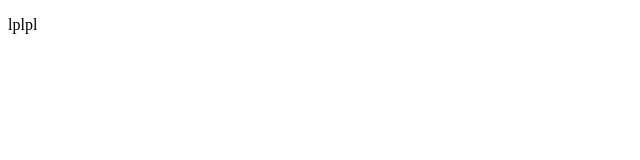
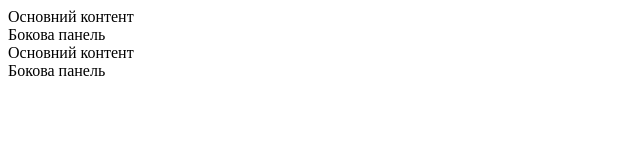
Before and after one commit to ganzela/accounting, a plain HTML site: page index.html in a window 1280 px wide. Shown: the whole page, without its empty margins (0-640 px from the left). Drawn offline with Linux system fonts and the light colour scheme.

Commit message:
Add files via upload

```diff
--- /dev/null
+++ b/CSS.css
@@ -0,0 +1,11 @@
+.wrapper {
+    display: flex;
+    gap: 20px; /* Відступ між контентом і панеллю */
+}
+.sidebar {
+    width: 250px; /* Ширина панелі */
+    background-color: #f4f4f4;
+}
+main {
+    flex: 1; /* Основний контент займає решту місця */
+}
--- a/index.html
+++ b/index.html
@@ -3,9 +3,21 @@
 <head>
   <meta charset="UTF-8">
   <meta name="viewport" content="width=device-width, initial-scale=1.0">
-  <title>Document</title>
+  <title>Головна сторінка</title>
 </head>
 <body>
-  <p>lplpl</p>
+  <div class="wrapper">
+    <main>Основний контент</main>
+    <aside class="sidebar">Бокова панель</aside>
+</div>
+
 </body>
 </html>
+
+
+
+
+<div class="wrapper">
+    <main>Основний контент</main>
+    <aside class="sidebar">Бокова панель</aside>
+</div>
```
